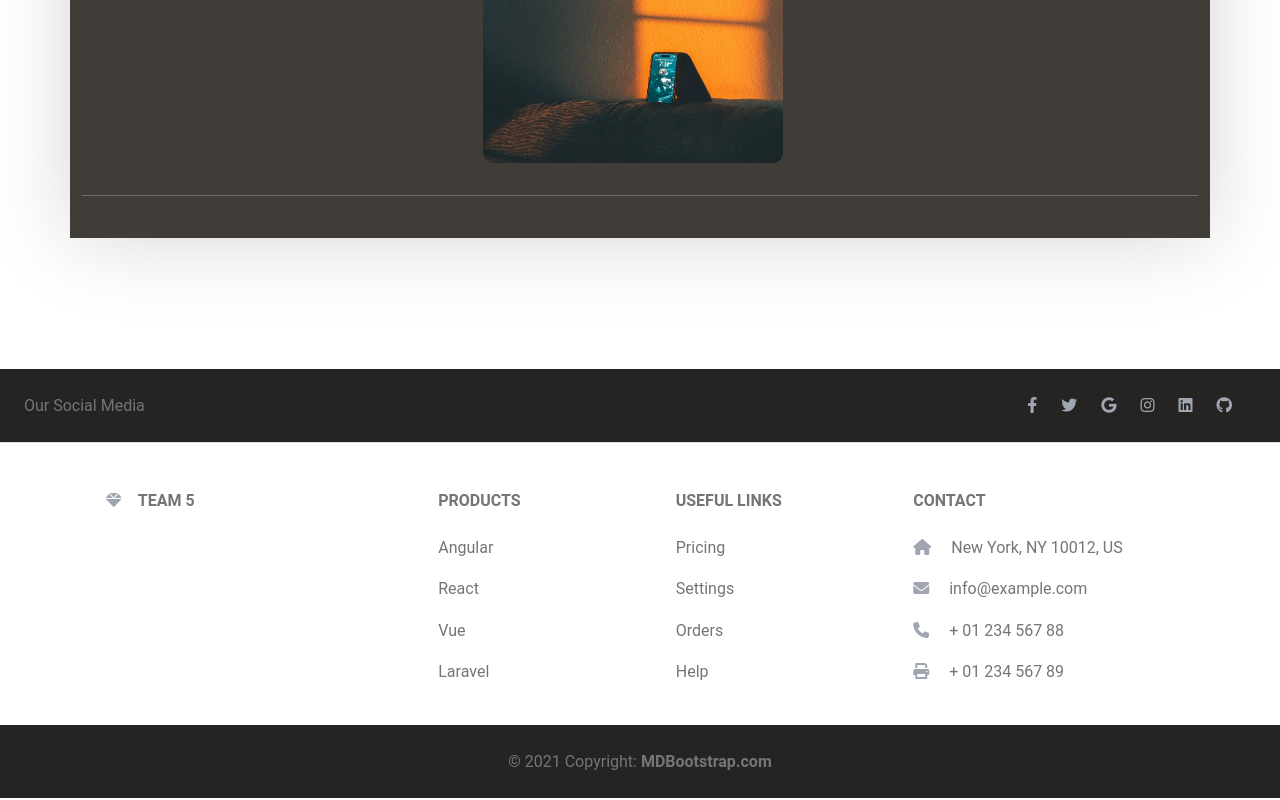
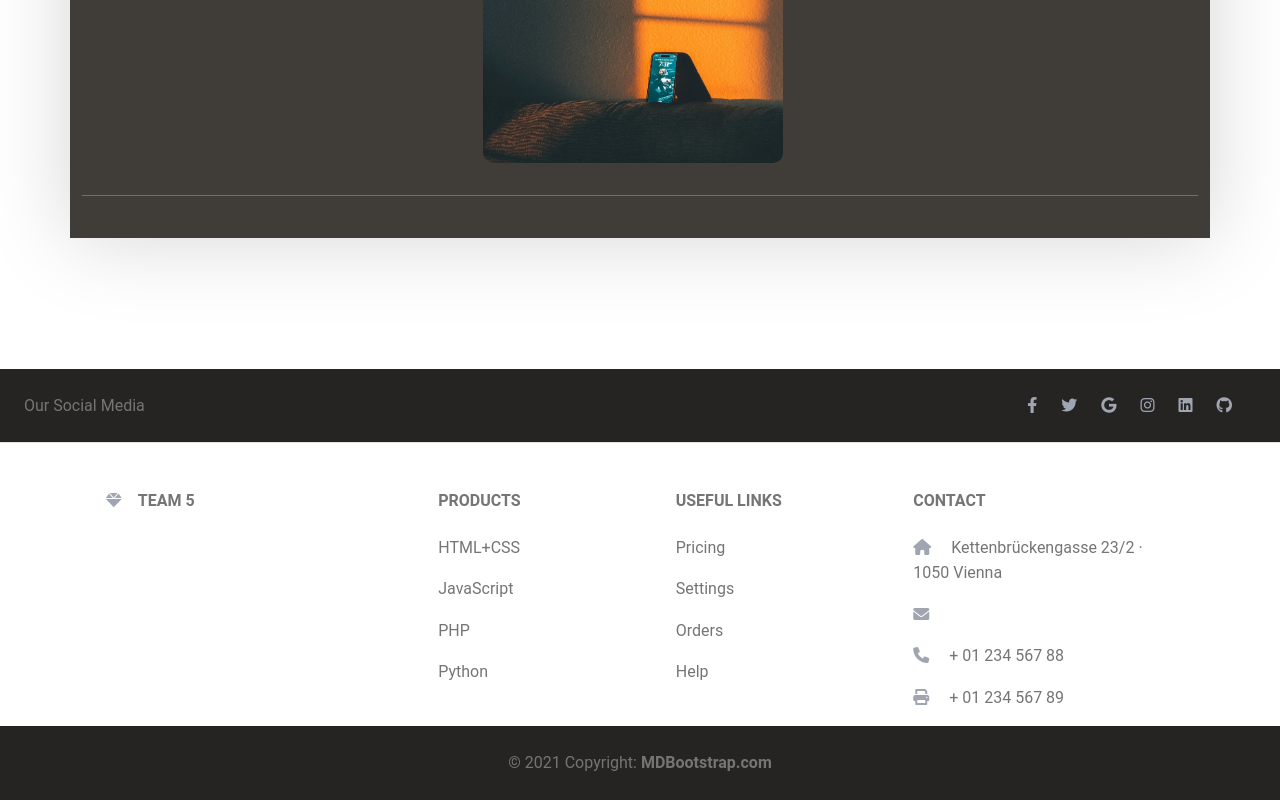
Before and after one commit to BogdanMoisoiu/Team-5-Landing-Course, an Angular app in the folder portfolio/: page / in a window 1280 px wide. Shown: the part 1374-2174 px from the top of the page. Built offline with nearby package versions, Linux system fonts and the light colour scheme.

Commit message:
about
Signed-off-by: UsernameIsAlwaysNotAvailable <narek.shahverdyan99@gmail.com>

```diff
--- a/portfolio/src/app/footer/footer.component.html
+++ b/portfolio/src/app/footer/footer.component.html
@@ -57,16 +57,16 @@
                         Products
                     </h6>
                     <p>
-                        <a href="#!" class="text-reset">Angular</a>
+                        <a href="course/0" class="text-reset">HTML+CSS</a>
                     </p>
                     <p>
-                        <a href="#!" class="text-reset">React</a>
+                        <a href="course/1" class="text-reset">JavaScript</a>
                     </p>
                     <p>
-                        <a href="#!" class="text-reset">Vue</a>
+                        <a href="course/2" class="text-reset">PHP</a>
                     </p>
                     <p>
-                        <a href="#!" class="text-reset">Laravel</a>
+                        <a href="course/5" class="text-reset">Python</a>
                     </p>
                 </div>
                 <!-- Grid column -->
@@ -96,10 +96,10 @@
                 <div class="col-md-4 col-lg-3 col-xl-3 mx-auto mb-md-0 mb-4">
                     <!-- Links -->
                     <h6 class="text-uppercase fw-bold mb-4">Contact</h6>
-                    <p><i class="fas fa-home me-3 text-secondary"></i> New York, NY 10012, US</p>
+                    <p><i class="fas fa-home me-3 text-secondary"></i> Kettenbrückengasse 23/2 · 1050 Vienna </p>
                     <p>
                         <i class="fas fa-envelope me-3 text-secondary"></i>
-                        info@example.com
+
                     </p>
                     <p><i class="fas fa-phone me-3 text-secondary"></i> + 01 234 567 88</p>
                     <p><i class="fas fa-print me-3 text-secondary"></i> + 01 234 567 89</p>
```
